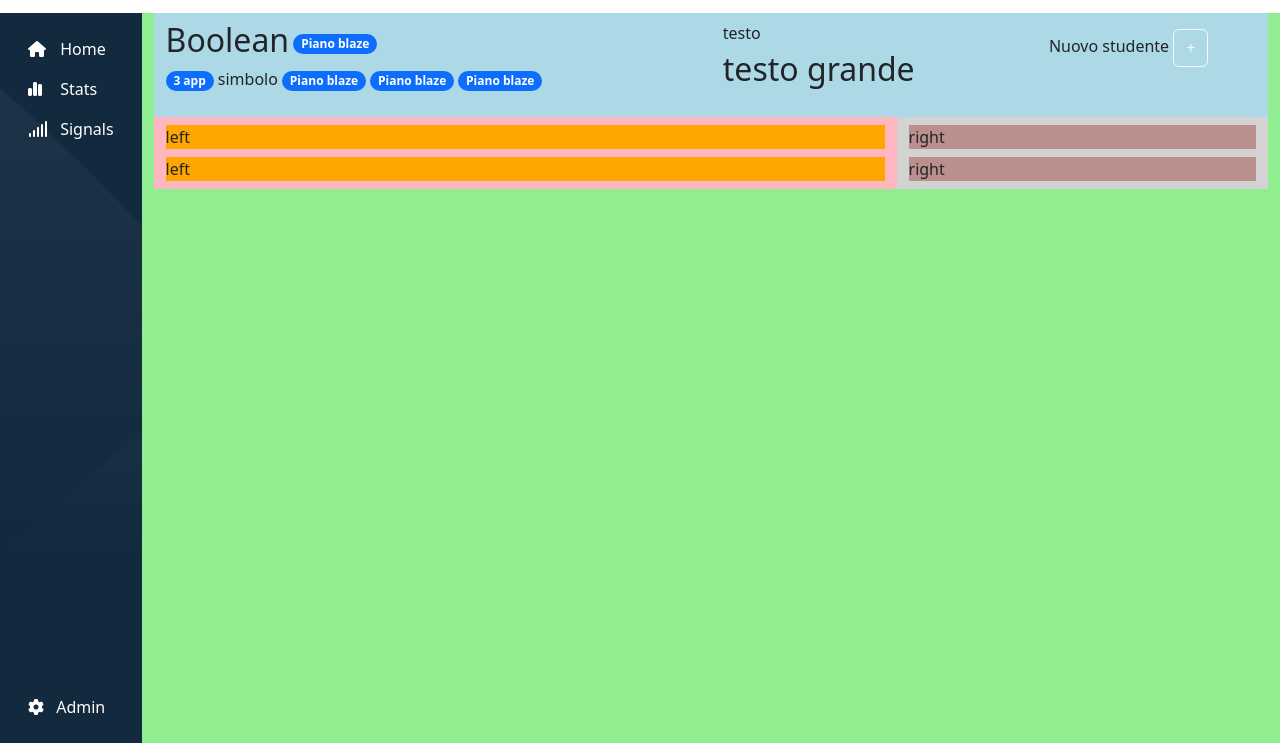
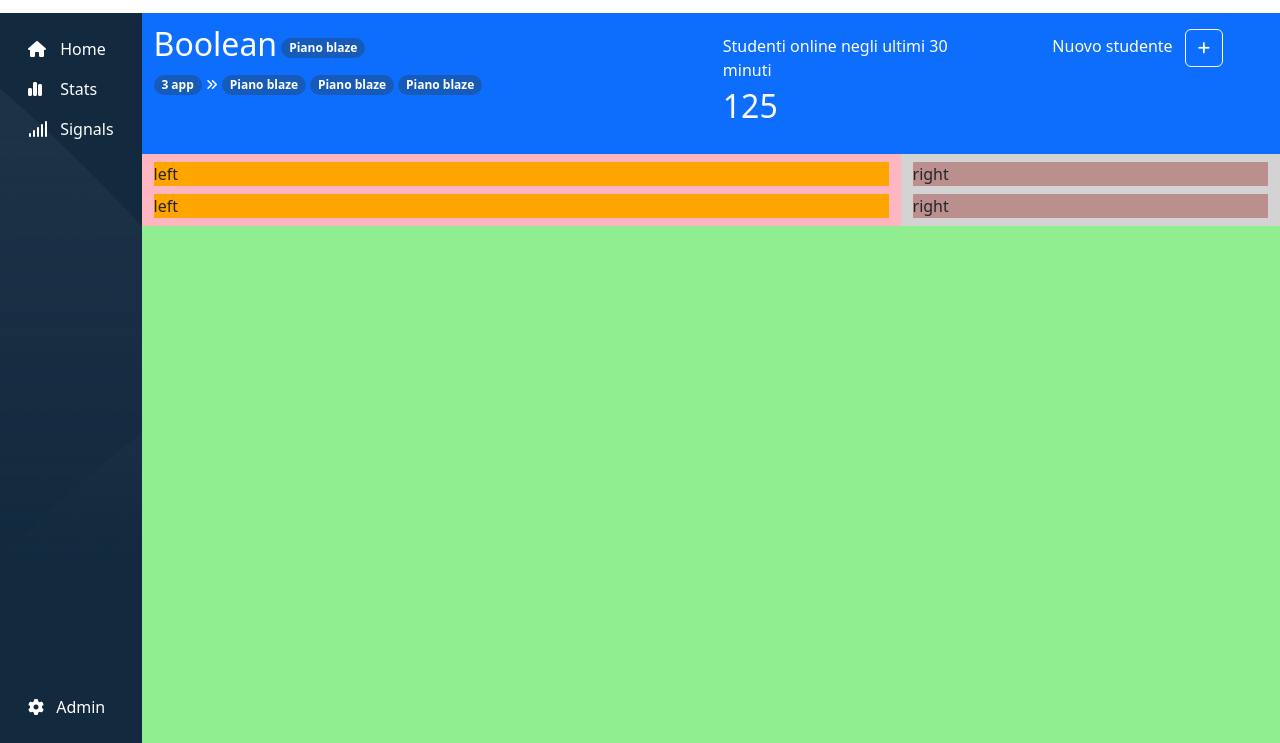
Before and after one commit to Montesi-Yuri/html-css-bootstrap-dashboard, a plain HTML site: page index.html in a window 1280 px wide. Shown: the part 57-800 px from the top of the page. Drawn offline with nearby package versions, Linux system fonts and the light colour scheme.

Commit message:
Inseriti contenuti header del main

```diff
--- a/css/debug.css
+++ b/css/debug.css
@@ -13,10 +13,10 @@ DEBUG
 .debug main > div{
     background-color: lightgreen;
 }
-
+/*
 .debug main header{
     background-color: lightblue;
-}
+} */
 
 .debug main div.row .col-lg-8{
     background-color: lightpink;
--- a/css/style.css
+++ b/css/style.css
@@ -14,6 +14,10 @@ a{
     height: calc(100vh - 70px);
 }
 
+/*
+    HEADER
+*/
+
 .big-logo-fixed-height{
     height: 25px;
 }
@@ -21,6 +25,11 @@ a{
 .small-logo-fixed-height{
     height: 40px;
 }
+
+
+/*
+    MAIN
+*/
 
 aside ul li:hover{
     opacity: 0.7;
@@ -44,3 +53,7 @@ aside > div > div a:hover{
     background-repeat: no-repeat;
     background-color: #12293E;
 }
+
+.bg-blue-custom{
+    background-color: #165BBA;
+}
--- a/index.html
+++ b/index.html
@@ -114,7 +114,7 @@
                             <li class="px-3 py-1">
 
                                 <a class="text-white" href="#">
-                                    <i class="fa-solid icon-sizing me-2 fa-house"></i>
+                                    <i class="fa-solid icon-sizing me-md-2 fa-house"></i>
                                     <span class="d-none d-md-inline-block"> Home</span>
                                 </a>
 
@@ -123,7 +123,7 @@
                             <li class="px-3 py-1">
 
                                 <a class="text-white" href="#">
-                                    <i class="fa-solid icon-sizing me-2 fa-chart-simple"></i>
+                                    <i class="fa-solid icon-sizing me-md-2 fa-chart-simple"></i>
                                     <span class="d-none d-md-inline-block"> Stats</span>
                                 </a>
 
@@ -132,7 +132,7 @@
                             <li class="px-3 py-1">
 
                                 <a class="text-white" href="#">
-                                    <i class="fa-solid icon-sizing me-2 fa-signal"></i>
+                                    <i class="fa-solid icon-sizing me-md-2 fa-signal"></i>
                                     <span class="d-none d-md-inline-block"> Signals</span>
                                 </a>
 
@@ -145,7 +145,7 @@
                     <div class="w-100 mb-4">
 
                         <a class="text-white px-3 py-1" href="#">
-                            <i class="fa-solid fa-gear me-2"></i>
+                            <i class="fa-solid fa-gear me-md-2"></i>
                             <span class="d-none d-md-inline-block"> Admin</span>
                         </a>
 
@@ -157,46 +157,48 @@
 
             <div class="col h-100 overflow-y-auto">
 
-                <div class="container-fluid h-100">
+                <div class="container-fluid h-100 p-0">
 
                     <!-- MAIN CONTENT HEADER -->
-                    <header class="row">
+                    <header class="row bg-primary align-items-baseline">
 
-                        <div class="col-12 col-md-3 mt-3 text-lg-center order-md-3 my-2">
+                        <div class="col-12 col-md-3 mt-3 text-lg-center order-md-3 my-2 text-white">
 
                             <span>Nuovo studente </span>
 
-                            <button type="button" class="btn btn-outline-light"> +</button>
+                            <button type="button" class="ms-2 btn btn-primary border-white">
+                                <i class="fa-solid fa-plus text-white fa-sm"></i>
+                            </button>
 
                         </div>
 
-                        <div class="col-12 col-md-6 my-2">
+                        <div class="col-12 col-md-6 my-2 text-white">
 
                             <h2 class="d-inline-block align-middle">Boolean </h2>
 
-                            <span class="badge rounded-pill text-bg-primary align-middle">Piano blaze</span>
+                            <a href="#" class="badge rounded-pill bg-blue-custom align-middle">Piano blaze</a>
 
                             <br>
 
-                            <span class="badge rounded-pill text-bg-primary align-middle">3 app</span>
+                            <a href="#" class="badge rounded-pill bg-blue-custom align-middle">3 app</a>
 
-                            simbolo
+                            <i class="fa-solid fa-angles-right text-white fa-xs align-middle"></i>
 
-                            <span class="badge rounded-pill text-bg-primary align-middle d-lg-none">+</span>
+                            <a href="#" class="badge rounded-pill bg-blue-custom align-middle d-lg-none">+</a>
 
-                            <span class="badge rounded-pill text-bg-primary align-middle d-none d-lg-inline-block">Piano blaze</span>
+                            <a href="#" class="badge rounded-pill bg-blue-custom align-middle d-none d-lg-inline-block">Piano blaze</a>
 
-                            <span class="badge rounded-pill text-bg-primary align-middle d-none d-lg-inline-block">Piano blaze</span>
+                            <a href="#" class="badge rounded-pill bg-blue-custom align-middle d-none d-lg-inline-block">Piano blaze</a>
 
-                            <span class="badge rounded-pill text-bg-primary align-middle d-none d-lg-inline-block">Piano blaze</span>
+                            <a href="#" class="badge rounded-pill bg-blue-custom align-middle d-none d-lg-inline-block">Piano blaze</a>
 
                         </div>
 
-                        <div class="col-12 col-md-3 my-2">
+                        <div class="col-12 col-md-3 my-2 text-white">
 
-                            <p class="m-0">testo</p>
+                            <p class="m-0">Studenti online negli ultimi 30 minuti</p>
 
-                            <p class="fs-2">testo grande</p>
+                            <p class="fs-2">125</p>
 
                         </div>
 
```
